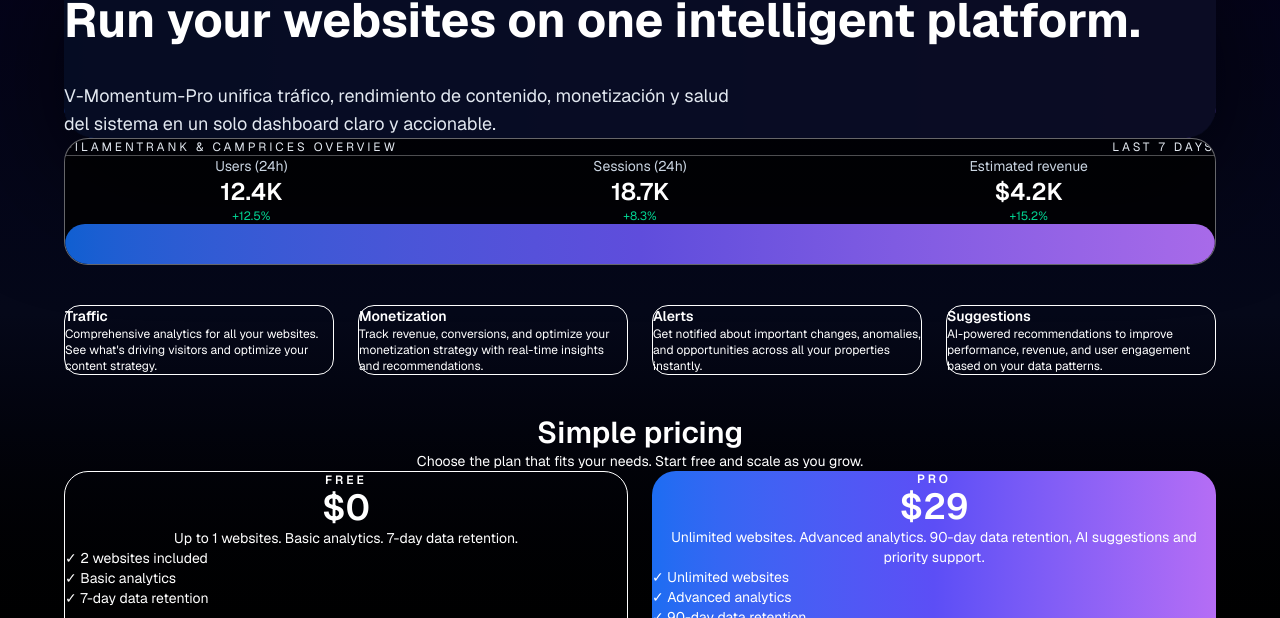
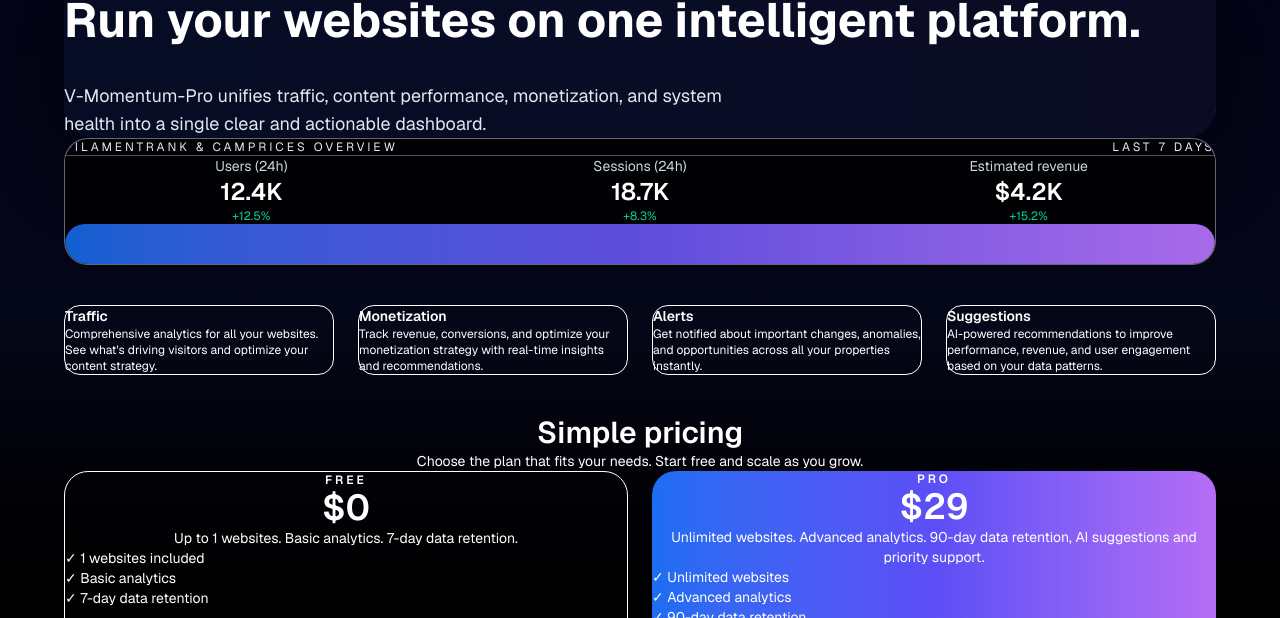
Before and after one commit to gemamaxgroup-ai/v-momentum-pro, a Next.js app: page / in a window 1280 px wide. Shown: the part 118-736 px from the top of the page. Built offline with nearby package versions, Linux system fonts and the light colour scheme.

Commit message:
chore: fix free plan copy and improve FilamentRank overview header readability

```diff
--- a/components/landing/LandingPage.tsx
+++ b/components/landing/LandingPage.tsx
@@ -63,8 +63,7 @@
 
                   {/* Subtítulo */}
                   <p className="text-base sm:text-lg text-slate-200 max-w-2xl">
-                    V-Momentum-Pro unifica tráfico, rendimiento de contenido, monetización y salud
-                    del sistema en un solo dashboard claro y accionable.
+                    V-Momentum-Pro unifies traffic, content performance, monetization, and system health into a single clear and actionable dashboard.
                   </p>
                 </div>
               </div>
@@ -162,7 +161,7 @@
                       Up to 1 websites. Basic analytics. 7-day data retention.
                     </p>
                     <ul className="mt-4 space-y-1 text-sm text-vm-textMuted">
-                      <li>✓ 2 websites included</li>
+                      <li>✓ 1 websites included</li>
                       <li>✓ Basic analytics</li>
                       <li>✓ 7-day data retention</li>
                     </ul>
```
